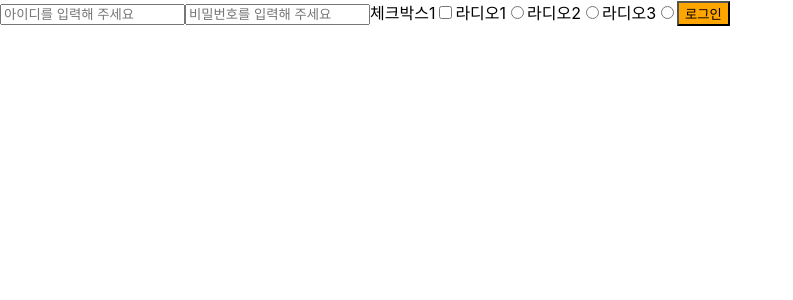
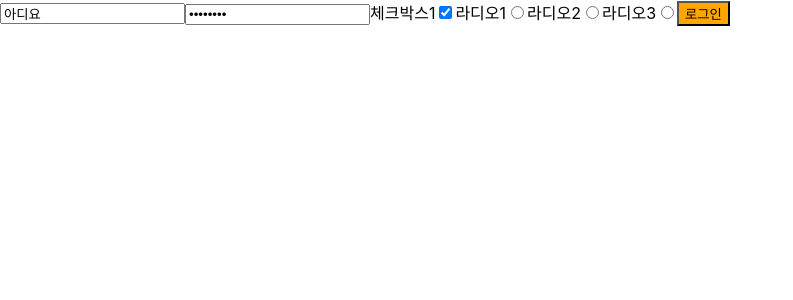
Before and after one commit to kangaroo19/common_component, a React (Create React App) app: page / in a window 1280 px wide. Shown: the top 300 px of the page, without its empty margins (0-793 px from the left). Built offline with nearby package versions, Linux system fonts and the light colour scheme.

Commit message:
value 프롭 추가

```diff
--- a/src/App.js
+++ b/src/App.js
@@ -2,12 +2,10 @@ import FormMain from './components/input/FormMain';
 import { useInputFieldHook } from './utils/hook/useInputFieldHook.js';
 
 const initialState = {
-  id: '',
-  pw: '',
-  checkbox1: false,
-  checkbox2: false,
-  checkbox3: false,
-  radio1: false,
+  id: '아디요',
+  pw: 'asdfasdf',
+  checkbox1: true,
+  radio1: null,
 };
 // onChangeFormData (커스텀훅)을 FormMain 컴포넌트에 두려 했으나
 // 버튼 컴포넌트 때문에 안됨
@@ -28,25 +26,34 @@ function App() {
   return (
     <>
       <FormMain onChange={onChangeFormData}>
-        <FormMain.Input name="id" placeholder="아이디를 입력해 주세요" />
+        <FormMain.Input
+          name="id"
+          placeholder="아이디를 입력해 주세요"
+          value={formData.id}
+        />
         <FormMain.Input
           type="password"
           name="pw"
           placeholder="비밀번호를 입력해 주세요"
+          value={formData.pw}
         />
         <FormMain.Label htmlFor="checkbox1">체크박스1</FormMain.Label>
-        <FormMain.Checkbox name="checkbox1" id="checkbox1" />
+        <FormMain.Checkbox
+          name="checkbox1"
+          id="checkbox1"
+          value={formData.checkbox1}
+        />
         <>
           <FormMain.Label htmlFor="radio1">라디오1</FormMain.Label>
           <FormMain.Radio name="radio1" value="라디오1" id="radio1" />
         </>
         <>
           <FormMain.Label htmlFor="radio2">라디오2</FormMain.Label>
-          <FormMain.Radio name="radio1" value="라디오2" id="radio2"/>
+          <FormMain.Radio name="radio1" value="라디오2" id="radio2" />
         </>
         <>
           <FormMain.Label htmlFor="radio3">라디오3</FormMain.Label>
-          <FormMain.Radio name="radio1" value="라디오3" id="radio3"/>
+          <FormMain.Radio name="radio1" value="라디오3" id="radio3" />
         </>
         <FormMain.Button
           type="button"
--- a/src/components/input/component/CheckboxCustom.jsx
+++ b/src/components/input/component/CheckboxCustom.jsx
@@ -1,12 +1,14 @@
 import divideStyleIDString from '../../../utils/divideStyleIDString';
 import styles from '../style/CheckboxCustom.module.css';
 
-export default function CheckboxCustom({ styleID, name, id }) {
+export default function CheckboxCustom({ styleID, value, name, id }) {
   return (
     <input
       type="checkbox"
       name={name}
       id={id}
+      value={value}
+      checked={value}
       className={`${divideStyleIDString(styles, styleID)}`}
     />
   );
--- a/src/components/input/component/InputFieldCustom.jsx
+++ b/src/components/input/component/InputFieldCustom.jsx
@@ -16,6 +16,7 @@ export default function InputFieldCustom({
   styleID,
   name,
   placeholder,
+  value
 }) {
   if (type !== 'text' && type !== 'password') {
     throw new Error(
@@ -26,6 +27,7 @@ export default function InputFieldCustom({
     <input
       type={type}
       name={name}
+      value={value}
       placeholder={placeholder}
       className={`${divideStyleIDString(styles, styleID)}`}
     />
```
